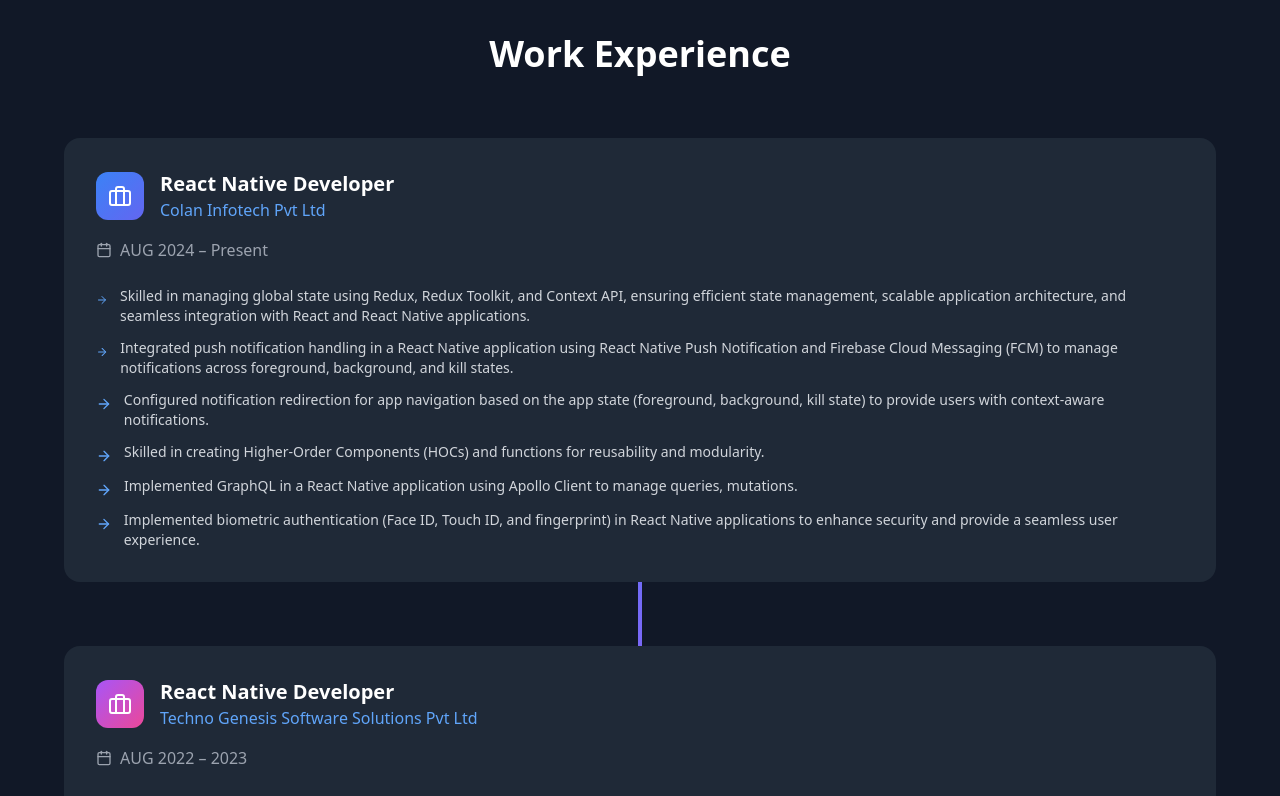
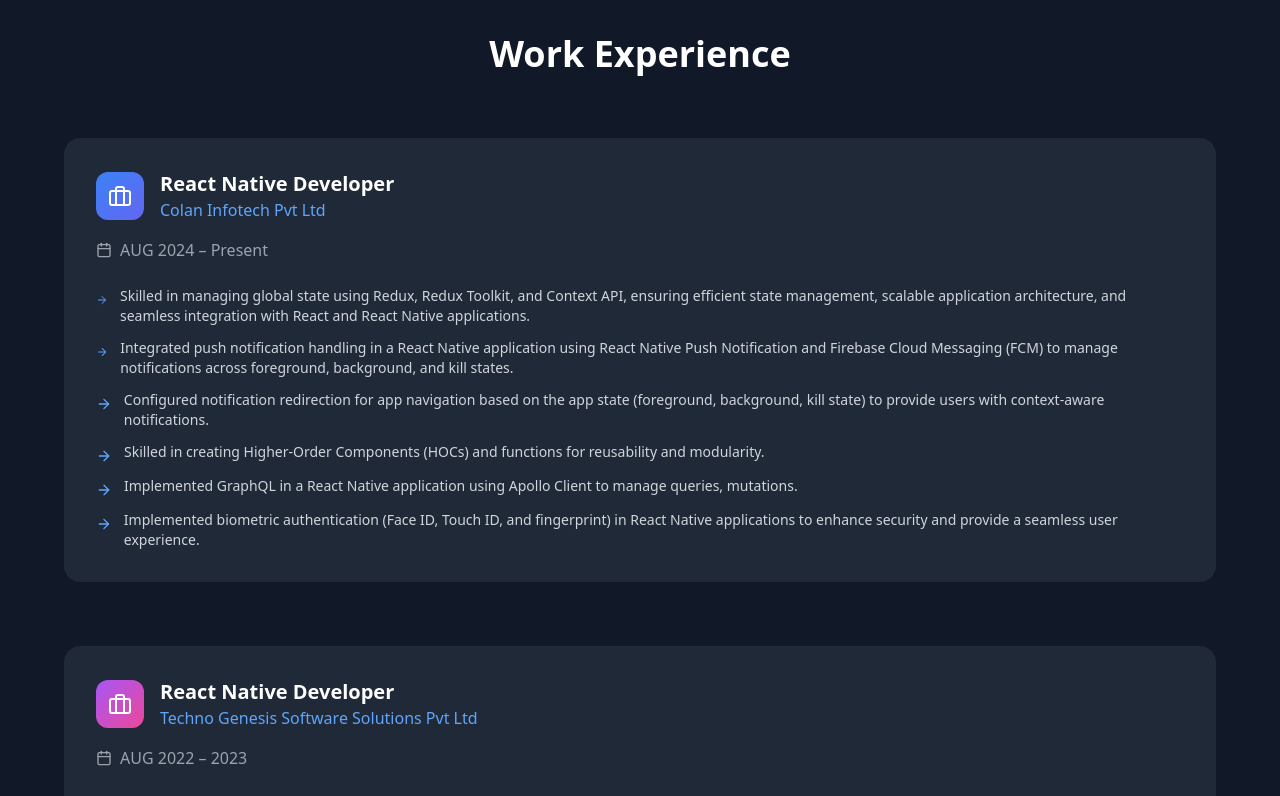
Before and after one commit to Santhosh-Kumar-23/Portfolio, a React (Vite) app: page / in a window 1280 px wide. Shown: the part 1440-2236 px from the top of the page. Built offline with nearby package versions, Linux system fonts and the light colour scheme.

Commit message:
updated key features

```diff
--- a/src/components/Experience.tsx
+++ b/src/components/Experience.tsx
@@ -55,7 +55,6 @@ const Experience = () => {
 
           <div className="relative">
             {/* Timeline Line */}
-            <div className="absolute left-0 md:left-1/2 transform md:-translate-x-1/2 h-full w-1 bg-gradient-to-b from-blue-500 to-purple-500" />
 
             <div className="space-y-16">
               {experiences.map((exp, index) => (
```
